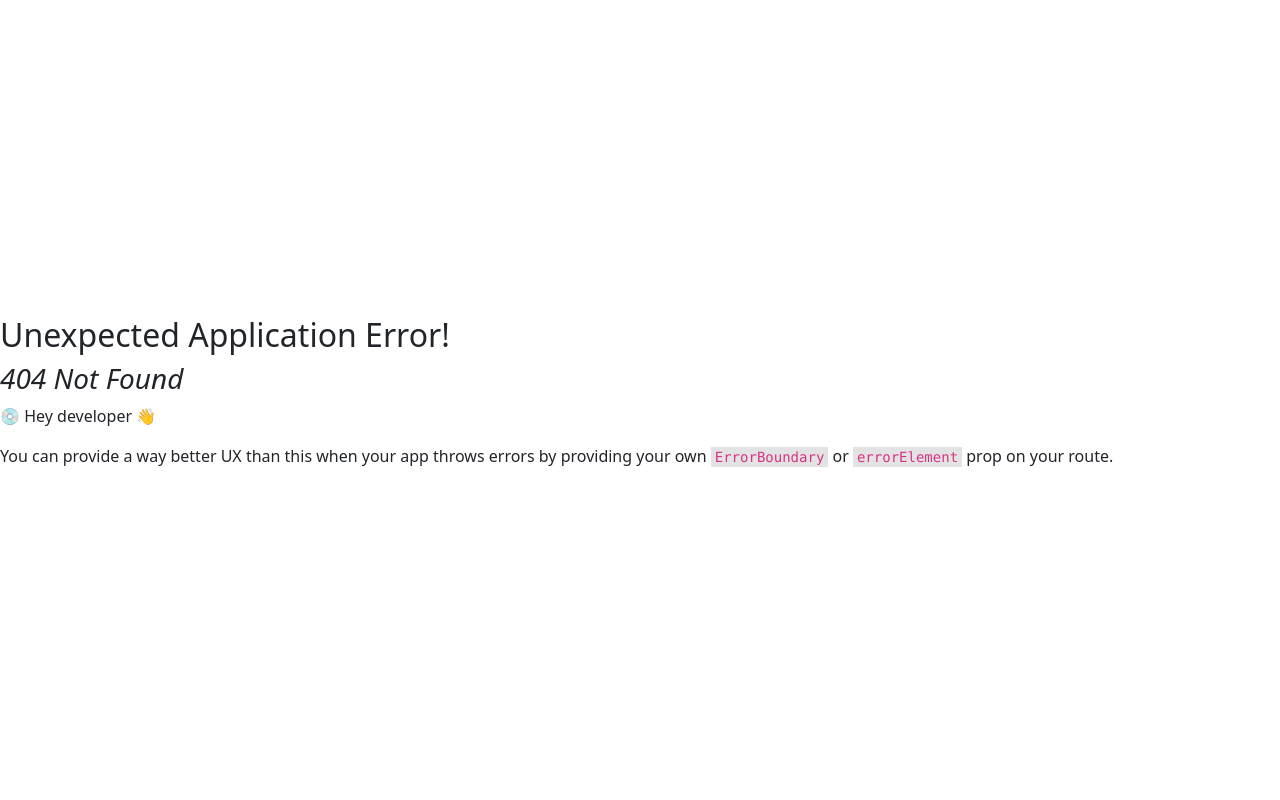
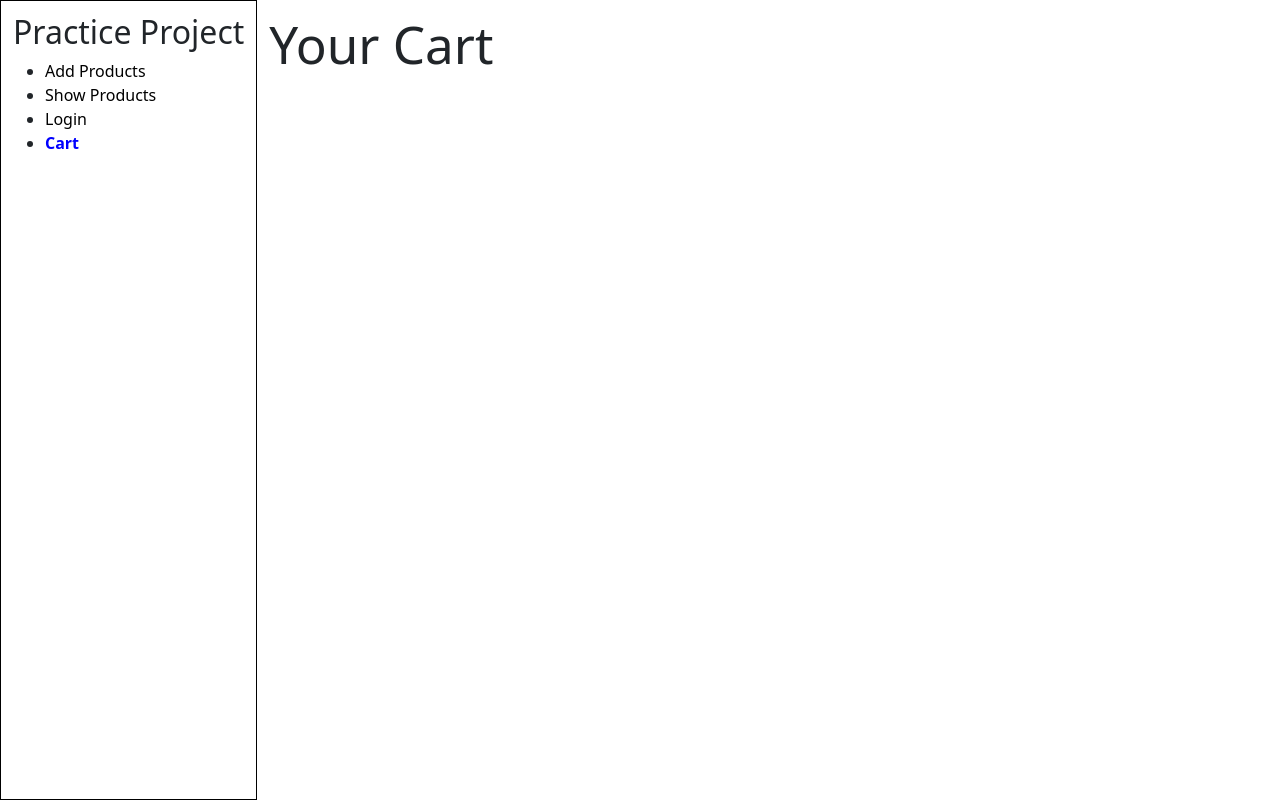
Before and after one commit to Mustafa25008/React_Practice, a React (Vite) app in the folder Project_4_Practice/: page /cart in a window 1280 px wide. Before the commit this address had no page. Built offline with nearby package versions, Linux system fonts and the light colour scheme.

Commit message:
feat: Implement Add to Cart functionality

```diff
--- a/Project_4_Practice/src/App.jsx
+++ b/Project_4_Practice/src/App.jsx
@@ -1,10 +1,11 @@
-import React from "react";
+import React, {useState} from "react";
 import { Button } from "react-bootstrap";
 import "./App.css";
 import NavBar from "./components/navbar";
 import { Outlet } from "react-router-dom";
 
 function App() {
+  const [cart, setCart] = useState([]);
   return (
     <div className="container-fluid">
       <div className="row">
@@ -14,7 +15,7 @@ function App() {
         </div>
 
         <div className="col Cont2 d-flex justify-content-start flex-column align-items-start">
-          <Outlet />
+          <Outlet context={{cart, setCart}}/>
         </div>
       </div>
     </div>
--- a/Project_4_Practice/src/components/navbar.jsx
+++ b/Project_4_Practice/src/components/navbar.jsx
@@ -20,6 +20,11 @@ function NavBar() {
                         isActive ? 'active-link' : 'inactive-link'
                         }>Login</NavLink>
                 </li>
+                <li>
+                    <NavLink to="/cart"className={({ isActive }) =>
+                        isActive ? 'active-link' : 'inactive-link'
+                        }>Cart</NavLink>
+                </li>
             </ul>
         </div>
     )
--- /dev/null
+++ b/Project_4_Practice/src/pages/cart.jsx
@@ -0,0 +1,36 @@
+import React     from "react";
+import { Button } from "react-bootstrap";
+import { useOutletContext } from "react-router-dom";
+
+function Cart() {
+
+    const {cart, setCart} = useOutletContext();
+
+    const deleteCart = (index)=>{
+        const confirm = window.confirm("Are you sure to remove the item from cart?");
+        if (!confirm) return;
+        const newCart = [...cart];
+        newCart.splice(index, 1);
+        setCart(newCart);
+    }
+
+    return (
+        <>
+        <div>
+            <h1>Your Cart</h1>
+            {cart.map((items, ind)=>{
+                console.log(items.image);
+                return (
+                <div key={items.id} className="d-flex align-items-center gap-1 border p-2 m-2 bg-light text-black">
+                    <img className="me-2" src={items.image} alt={items.title} style={{width: "50px"}}/>
+                    <p className="mb-0 flex-grow-1">{items.title}</p>
+                    <p className="mb-0 text-end fw-semibold" style={{ width: "150px" }}>Price: ${items.price}</p>
+                    <Button className="btn btn-danger ms-3" onClick={()=>deleteCart(ind)}>Remove</Button>
+                </div>
+                );
+            })}
+        </div>
+        </>
+    );
+}
+export default Cart;
--- a/Project_4_Practice/src/pages/login.jsx
+++ b/Project_4_Practice/src/pages/login.jsx
@@ -40,6 +40,7 @@ function Login() {
 
     return (
         <>
+        <h1>Login</h1>
         <div className="d-flex flex-column gap-2 form p-1">
             <form onSubmit={handleSubmit(login)}>
                 <div className="d-flex gap-1 form-item mb-2">
--- a/Project_4_Practice/src/pages/showproduct.jsx
+++ b/Project_4_Practice/src/pages/showproduct.jsx
@@ -2,6 +2,7 @@ import React from "react";
 import Modal from "../components/modal";
 import { Button } from "react-bootstrap";
 import { useState, useEffect } from "react";
+import { useOutletContext } from "react-router-dom";
 
 function Showproduct() {
     const [products, setProducts] = useState([]);
@@ -10,8 +11,11 @@ function Showproduct() {
     const [deletedIds, setDeletedIds] = useState([]);
     const [modal, setModal] = useState(false);
     const [product, setproduct] = useState({id:"",title:"", price:"", description:""});
+    const {cart, setCart} = useOutletContext();
 
-
+    useEffect(()=>{
+        cart.map((ct, i)=>{console.log("Title: "+i, ct.title)});
+    },[cart]);
 
     useEffect(()=>{
         if(!msg.message) return;
@@ -54,10 +58,14 @@ function Showproduct() {
             }
         }
         catch(error) {
-            setmsg({text:"Error:"+error.message, type:"Error"});
+            setmsg({message:"Error:"+error.message, type:"Error"});
         }
 
     }
+
+    const addtoCart = (item)=> {
+        setCart((prev) => [...prev, item]);
+    };
 
     return (
         <>
@@ -91,9 +99,9 @@ function Showproduct() {
                                 </td>
                                 <td className="text-wrap">{product.title}</td>
                                 <td>{"$"+product.price}</td>
-                                <td><Button onClick={()=>{ setproduct({id: product.id, title: product.title, price: product.price, description: product.description}), setModal(true); }} disabled={isDeleted}>Edit</Button></td>
+                                <td><Button onClick={()=>{ setproduct({id: product.id, title: product.title, price: product.price, description: product.description}); setModal(true); }} disabled={isDeleted}>Edit</Button></td>
                                 <td><Button className="btn btn-danger" onClick={()=>{removeProduct(product.id);}} disabled={isDeleted}>{isDeleted? "Deleted": "Delete"}</Button></td>
-                                <td><Button className="btn btn-warning text-nowrap" disabled={isDeleted}>Add to Cart</Button></td>
+                                <td><Button className="btn btn-warning text-nowrap" disabled={isDeleted} onClick={()=>addtoCart(product)}>Add to Cart</Button></td>
                                 </tr>
                             );
                         }
```
Also changed, not shown: Project_4_Practice/src/components/router.jsx (+6 -1 lines).
